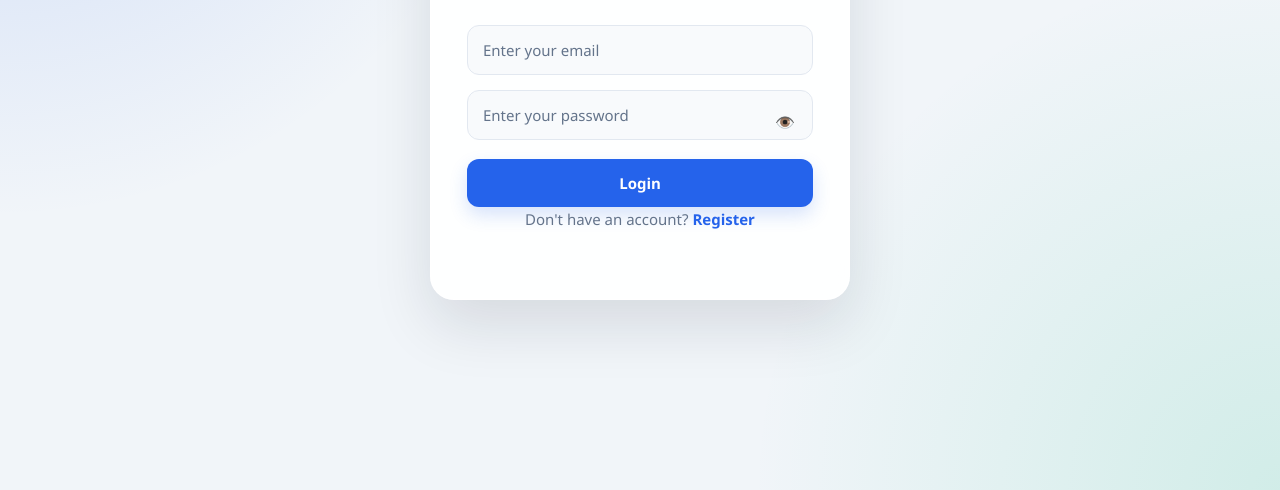
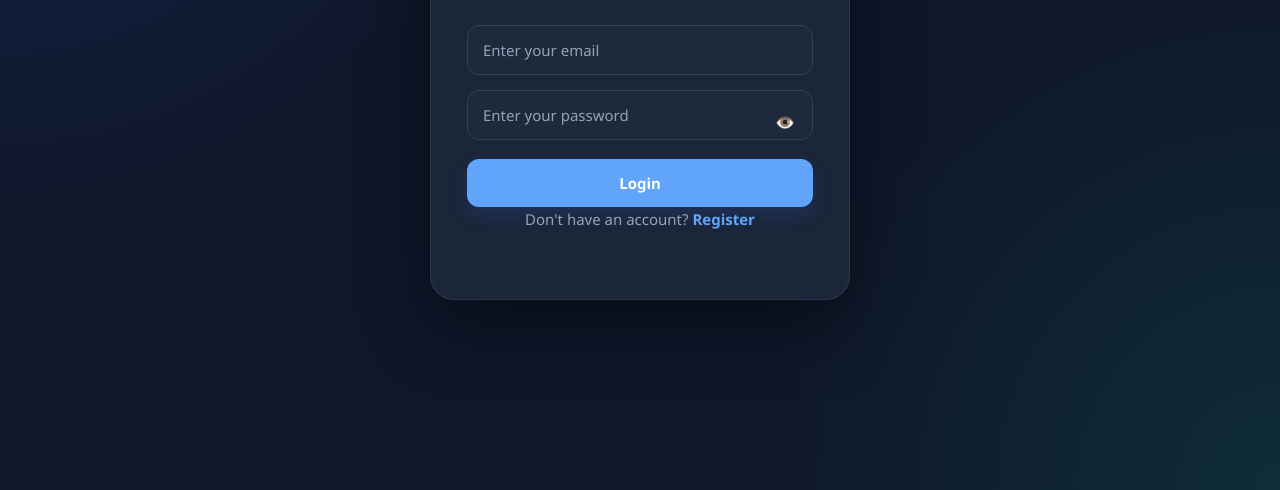
Before and after one commit to Jeyasurya-19/TODO-App, a plain HTML site: page frontend/login.html in a window 1280 px wide. Shown: the part 310-800 px from the top of the page. Drawn offline with Linux system fonts and the light colour scheme.

Commit message:
dark theme

```diff
--- a/frontend/login.html
+++ b/frontend/login.html
@@ -11,7 +11,7 @@
 
 </head>
 
-<body>
+<body class="dark">
 
     <div class="auth-box">
 
```
